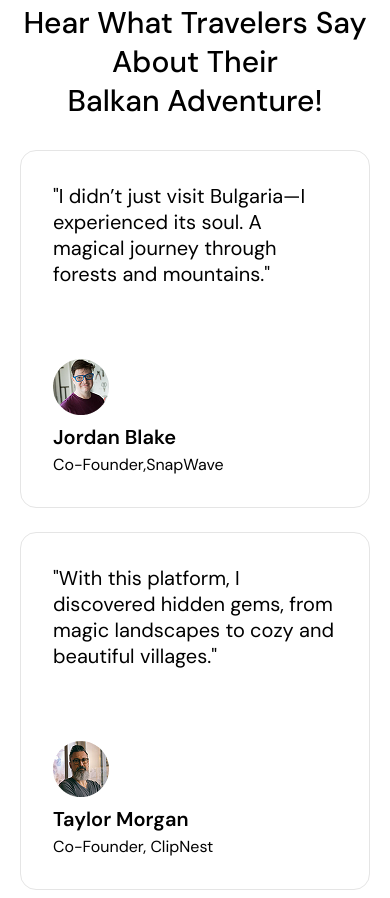
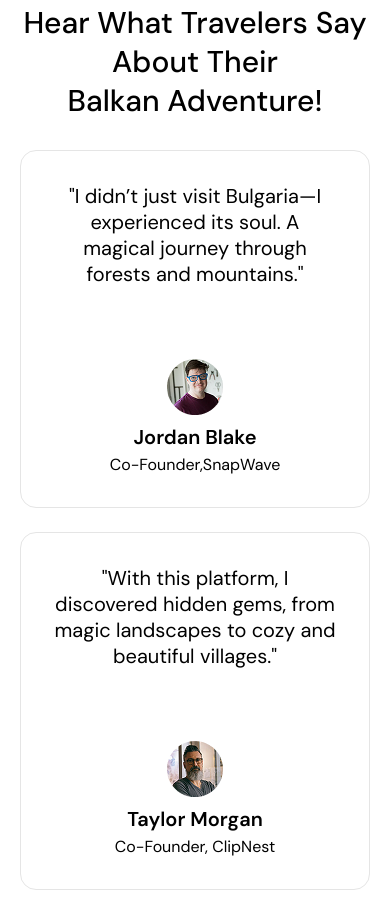
Before and after one commit to desislava-m/Bulgaria-Responsive-Website, a plain HTML site: page index.html in a window 390 px wide. Shown: the part 5406-6304 px from the top of the page. Drawn offline with Linux system fonts and the light colour scheme.

Commit message:
Centered image, name and text on reviews 992px

```diff
--- a/styles.css
+++ b/styles.css
@@ -891,4 +891,12 @@ ul.footer-nav  {
     .subscribe-container {
         margin-bottom: 30px;
     }
+
+    .image-container {
+        align-items: center;
+    }
+
+    .quote {
+        text-align: center;
+    }
 }
```
